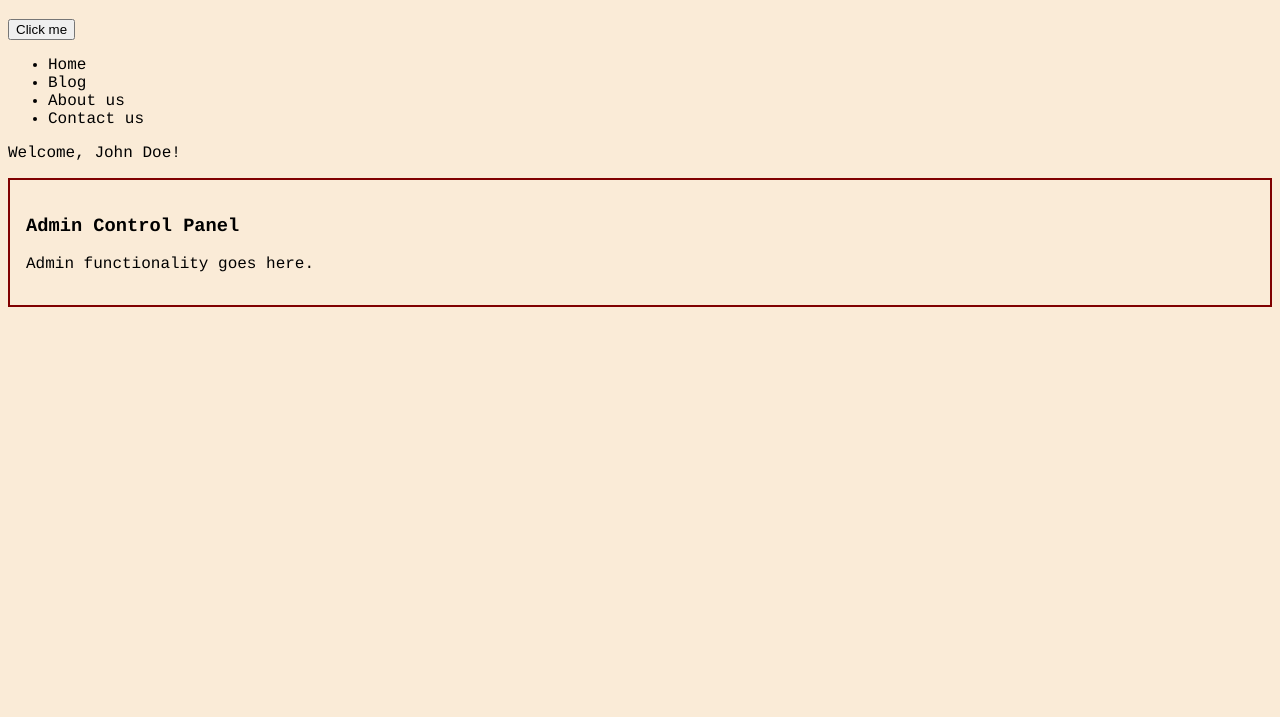
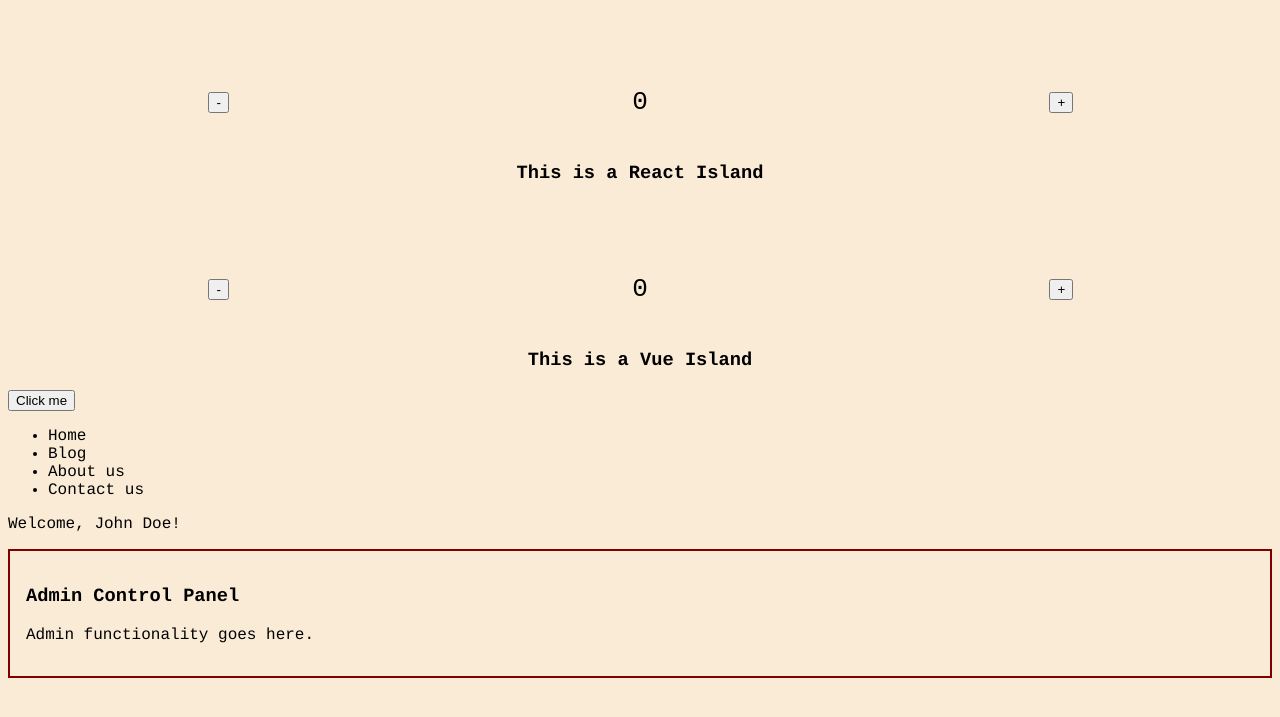
Before and after one commit to devtakacs/practice-projects, an Astro site in the folder intro-to-astro/intro-to-astro/: page / in a window 1280 px wide. Shown: the part 61-778 px from the top of the page. Built offline with nearby package versions, Linux system fonts and the light colour scheme; Astro itself is replaced by a stand-in of ours.

Commit message:
Islands architecture

```diff
--- a/intro-to-astro/intro-to-astro/src/components/ReactCounter.tsx
+++ b/intro-to-astro/intro-to-astro/src/components/ReactCounter.tsx
@@ -1,3 +1,5 @@
+// https://github.com/withastro/astro/blob/main/examples/framework-multiple/src/components/react/ReactCounter.tsx
+
 /** @jsxImportSource react */
 
 import { type ReactNode, useState } from 'react';
--- a/intro-to-astro/intro-to-astro/src/components/VueCounter.vue
+++ b/intro-to-astro/intro-to-astro/src/components/VueCounter.vue
@@ -1,3 +1,5 @@
+<!-- https://github.com/withastro/astro/blob/main/examples/framework-multiple/src/components/vue/VueCounter.vue -->
+
 <template>
 	<!--
 		Seeing type errors on the word `class`?
--- a/intro-to-astro/intro-to-astro/src/pages/index.astro
+++ b/intro-to-astro/intro-to-astro/src/pages/index.astro
@@ -1,6 +1,8 @@
 ---
 import UserPanel from "../components/UserPanel.astro";
 import Layout from "../layouts/Layout.astro";
+import { Counter as ReactCounter } from "../components/ReactCounter.tsx";
+import VueCounter from "../components/VueCounter.vue";
 
 const pages = ['Home', 'Blog', 'About us', 'Contact us'];
 const currentUser = {
@@ -11,11 +13,13 @@ const currentUser = {
 
 <Layout pageTitle = "Astro demo">
 	<h1>Astro</h1>
-		<button>Click me</button>
-		<ul>
-			{pages.map((page) => <li>{page}</li>)}
-		</ul>
-		<UserPanel userName={currentUser.name} isAdminUser={currentUser.isAdmin} />
+	<ReactCounter><h3>This is a React Island</h3></ReactCounter>
+	<VueCounter><h3>This is a Vue Island</h3></VueCounter>
+	<button>Click me</button>
+	<ul>
+		{pages.map((page) => <li>{page}</li>)}
+	</ul>
+	<UserPanel userName={currentUser.name} isAdminUser={currentUser.isAdmin} />
 </Layout>
 
 <script src="../scripts/index.ts"></script>
```
